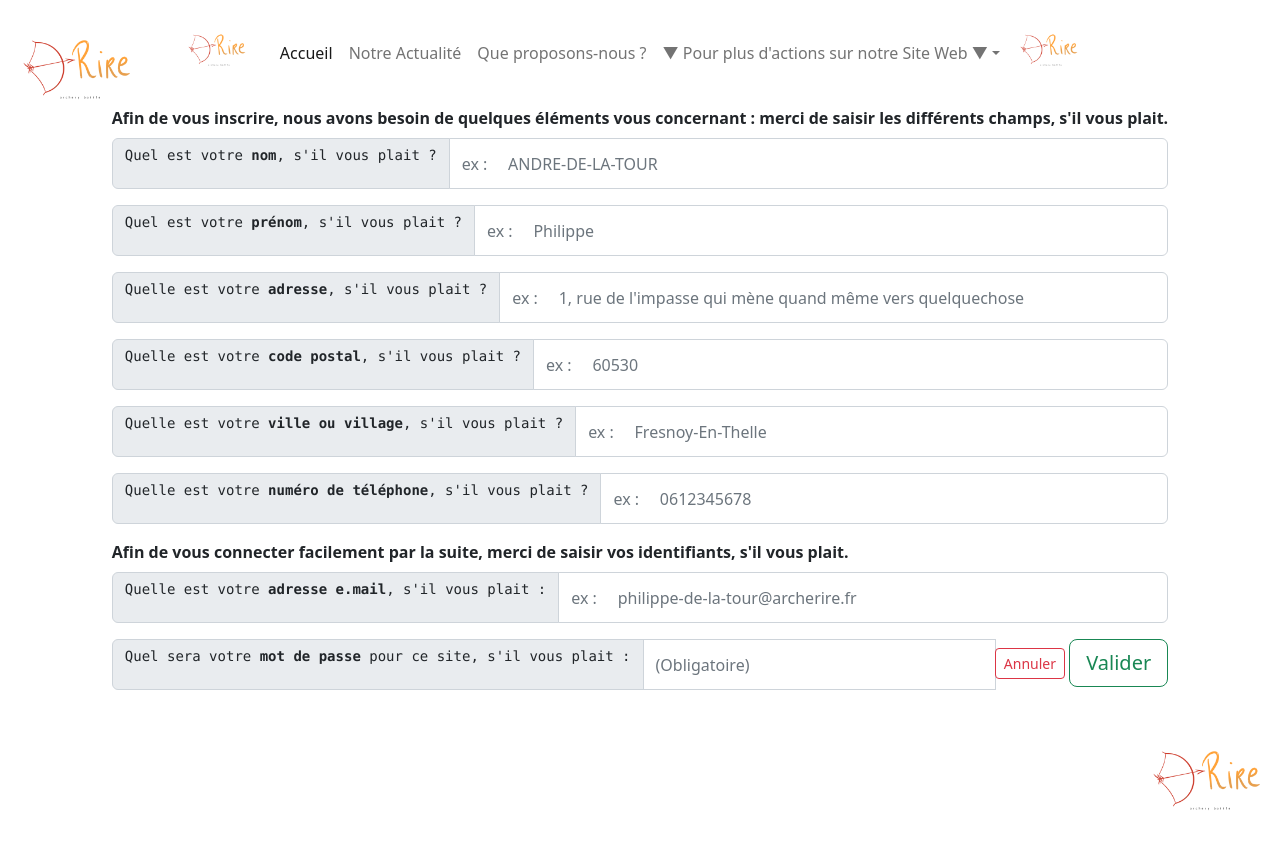
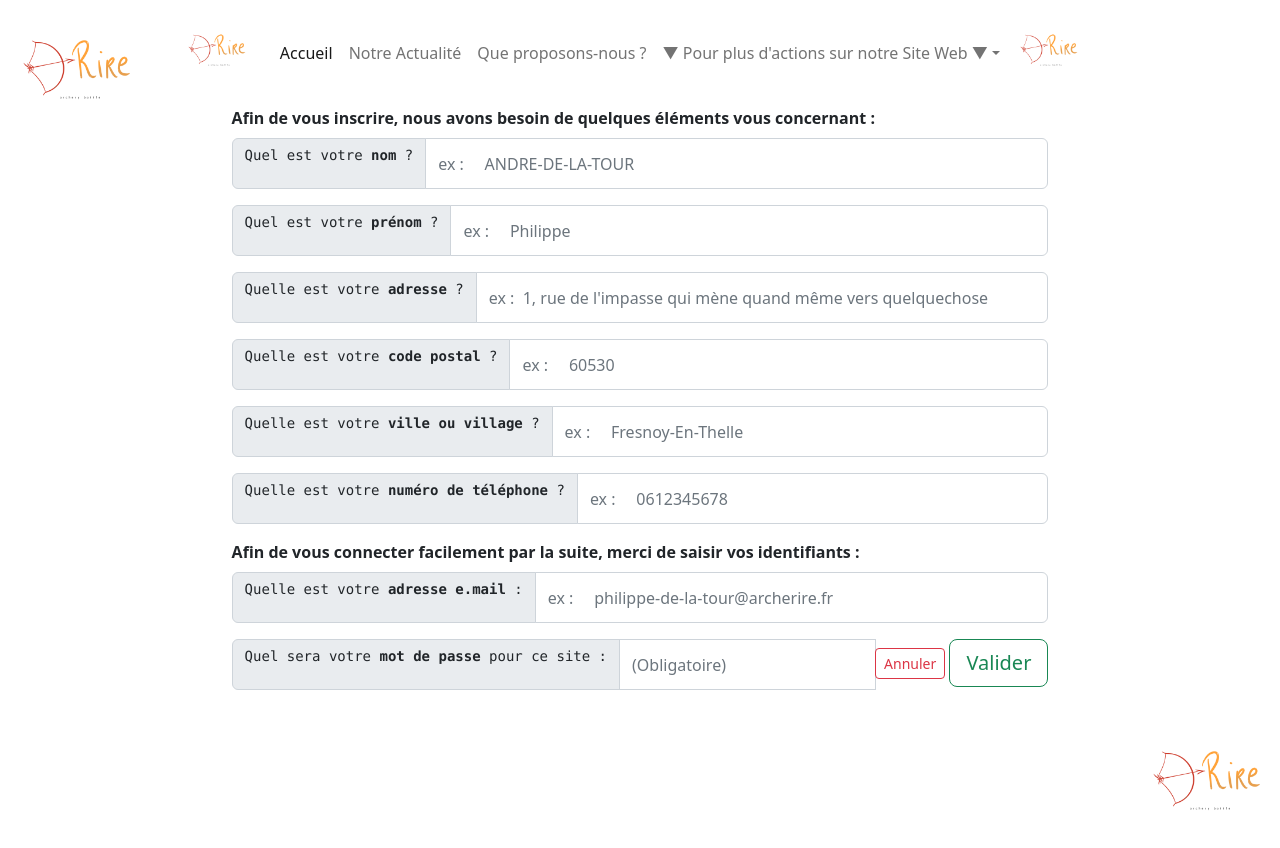
Before and after one commit to Fil2fer-vitamine/front-archerire, a React (Create React App) app: page /PageInscription in a window 1280 px wide. Shown: the top 848 px of the page. Built offline with nearby package versions, Linux system fonts and the light colour scheme.

Commit message:
texte input inscription modifié demande client - ok

```diff
--- a/src/pages/PageInscription.tsx
+++ b/src/pages/PageInscription.tsx
@@ -82,14 +82,13 @@ const PageInscription = () => {
           <div>
             <label htmlFor='basic-url' className='form-label fw-bold'>
               Afin de vous inscrire, nous avons besoin de quelques éléments vous
-              concernant : merci de saisir les différents champs, s'il vous
-              plait.
+              concernant :
             </label>
             <div className='input-group mb-3'>
               <span className='input-group-text' id='basic-addon2'>
                 {/* L'élément <pre></pre> formate le texte de façon à obtenir un espace entre 'votre' et 'nom' */}
                 <pre>
-                  Quel est votre <strong>nom</strong>, s'il vous plait ?
+                  Quel est votre <strong>nom</strong> ?
                 </pre>
               </span>
               <input
@@ -106,7 +105,7 @@ const PageInscription = () => {
               <span className='input-group-text' id='basic-addon1'>
                 {/* L'élément <pre></pre> formate le texte de façon à obtenir un espace entre 'votre' et 'prénom' */}
                 <pre>
-                  Quel est votre <strong>prénom</strong>, s'il vous plait ?
+                  Quel est votre <strong>prénom</strong> ?
                 </pre>
               </span>
               <input
@@ -125,13 +124,13 @@ const PageInscription = () => {
               <span className='input-group-text' id='basic-addon2'>
                 {/* L'élément <pre></pre> formate le texte de façon à obtenir un espace entre 'votre' et 'adresse' */}
                 <pre>
-                  Quelle est votre <strong>adresse</strong>, s'il vous plait ?
+                  Quelle est votre <strong>adresse</strong> ?
                 </pre>
               </span>
               <input
                 type='text'
                 className='form-control'
-                placeholder="ex :     1, rue de l'impasse qui mène quand même vers quelquechose"
+                placeholder="ex :  1, rue de l'impasse qui mène quand même vers quelquechose"
                 aria-label="Recipient's useradress"
                 aria-describedby='basic-addon2'
                 ref={adressElement}
@@ -143,8 +142,7 @@ const PageInscription = () => {
               <span className='input-group-text' id='basic-addon2'>
                 {/* L'élément <pre></pre> formate le texte de façon à obtenir un espace entre 'votre' et 'code postal' */}
                 <pre>
-                  Quelle est votre <strong>code postal</strong>, s'il vous plait
-                  ?
+                  Quelle est votre <strong>code postal</strong> ?
                 </pre>
               </span>
               <input
@@ -162,8 +160,7 @@ const PageInscription = () => {
               <span className='input-group-text' id='basic-addon2'>
                 {/* L'élément <pre></pre> formate le texte de façon à obtenir un espace entre 'votre' et 'city' */}
                 <pre>
-                  Quelle est votre <strong>ville ou village</strong>, s'il vous
-                  plait ?
+                  Quelle est votre <strong>ville ou village</strong> ?
                 </pre>
               </span>
               <input
@@ -181,8 +178,7 @@ const PageInscription = () => {
               <span className='input-group-text' id='basic-addon2'>
                 {/* L'élément <pre></pre> formate le texte de façon à obtenir un espace entre 'votre' et 'phone' */}
                 <pre>
-                  Quelle est votre <strong>numéro de téléphone</strong>, s'il
-                  vous plait ?
+                  Quelle est votre <strong>numéro de téléphone</strong> ?
                 </pre>
               </span>
               <input
@@ -197,13 +193,12 @@ const PageInscription = () => {
             </div>
             <label htmlFor='basic-url' className='form-label fw-bold'>
               Afin de vous connecter facilement par la suite, merci de saisir
-              vos identifiants, s'il vous plait.
+              vos identifiants :
             </label>
             <div className='input-group mb-3'>
               <span className='input-group-text' id='basic-addon2'>
                 <pre>
-                  Quelle est votre <strong>adresse e.mail</strong>, s'il vous
-                  plait :
+                  Quelle est votre <strong>adresse e.mail</strong> :
                 </pre>
               </span>
               <input
@@ -219,8 +214,7 @@ const PageInscription = () => {
             <div className='input-group mb-3'>
               <span className='input-group-text' id='basic-addon2'>
                 <pre>
-                  Quel sera votre <strong>mot de passe</strong> pour ce site,
-                  s'il vous plait :
+                  Quel sera votre <strong>mot de passe</strong> pour ce site :
                 </pre>
               </span>
               <input
```
